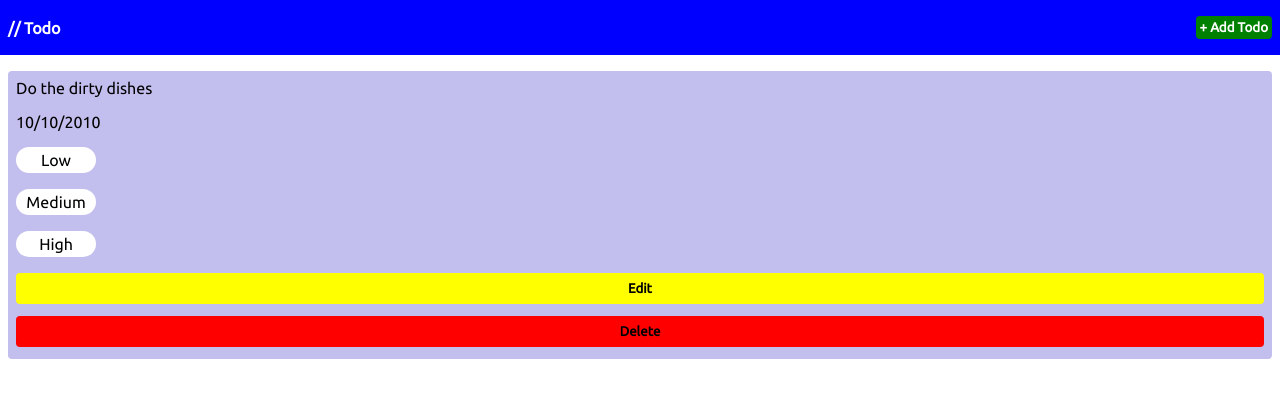
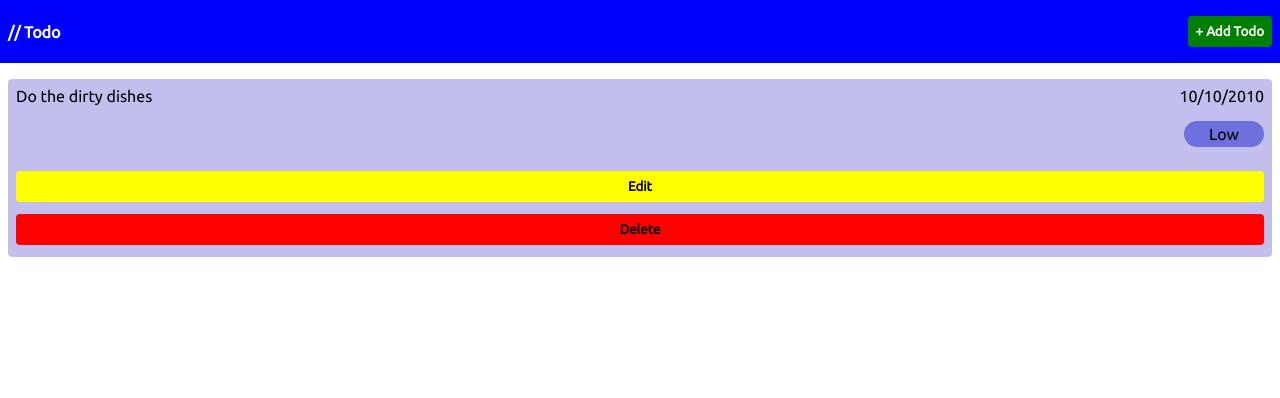
Before and after one commit to dan-collins-dev/todo-list-vanilla, a website: page public/index.html in a window 1280 px wide. Drawn offline with Linux system fonts and the light colour scheme.

Commit message:
todo info using grid layout now. created priority pills

```diff
--- a/public/css/index.css
+++ b/public/css/index.css
@@ -1,12 +1,13 @@
 @font-face {
     font-family: "Ubuntu";
     src: url(../assets/Ubuntu-Regular.ttf);
+    font-display: swap;
 }
 
 *:not(dialog) {
     padding: 0;
     margin: 0;
-    font-family: "Ubuntu";
+    font-family: "Ubuntu", sans-serif;
     box-sizing: border-box;
 }
 
@@ -24,7 +25,7 @@
 
 .header__add-btn {
     margin: 0 0 0 auto;
-    padding: .25rem;
+    padding: .5rem;
     border:none;
     border-radius: .25rem;
     background-color: green;
@@ -48,9 +49,17 @@
     gap: 1rem;
 }
 
+.todo__info {
+    display: grid;
+    grid-template-columns: 1fr 1fr;
+    row-gap: .5rem;
+}
+
 .todo__name {}
 
-.todo__due-date {}
+.todo__due-date {
+    justify-self: end;
+}
 
 .todo__priority-pill {
     display: flex;
@@ -59,6 +68,21 @@
     width: 5rem;
     justify-content: center;
     border-radius: 1rem;
+    grid-column: 2;
+    justify-self: end;
+    margin-top: .5rem;
+}
+
+.todo__priority-pill--low {
+    background-color: rgb(111, 111, 221);
+}
+
+.todo__priority-pill--med {
+    background-color: rgb(247, 176, 52);
+}
+
+.todo__priority-pill--high {
+    background-color: rgb(250, 115, 115);
 }
 
 .todo__priority {}
@@ -67,6 +91,7 @@
     display: flex;
     flex-direction: column;
     gap: .5rem;
+    margin-top: .5rem;
 }
 
 .todos__btns__edit-btn {
--- a/public/index.html
+++ b/public/index.html
@@ -15,19 +15,22 @@
         <main>
             <section class="todos">
                 <article class="todo">
-                    <p class="todo__name" id="todo-name">Do the dirty dishes</p>
-                    <p class="todo__due-date" id="todo-due-date">10/10/2010</p>
-                    <div class="todo__priority-pill">
-                        <p class="todo__priority">Low</p>
-                    </div>
+                    <article class="todo__info">
+                        <p class="todo__name" id="todo-name">Do the dirty dishes</p>
+                        <p class="todo__due-date" id="todo-due-date">10/10/2010</p>
+                        <div class="todo__priority-pill todo__priority-pill--low">
+                            <p class="todo__priority">Low</p>
+                        </div>
+                    </article>
 
-                    <div class="todo__priority-pill">
+                    <!-- Save for creating from script -->
+                    <!-- <div class="todo__priority-pill todo__priority-pill--med">
                         <p class="todo__priority">Medium</p>
                     </div>
 
-                    <div class="todo__priority-pill">
+                    <div class="todo__priority-pill todo__priority-pill--high">
                         <p class="todo__priority">High</p>
-                    </div>
+                    </div> -->
 
                     <article class="todo__btns">
                         <button class="todos__btns__edit-btn">Edit</button>
```
